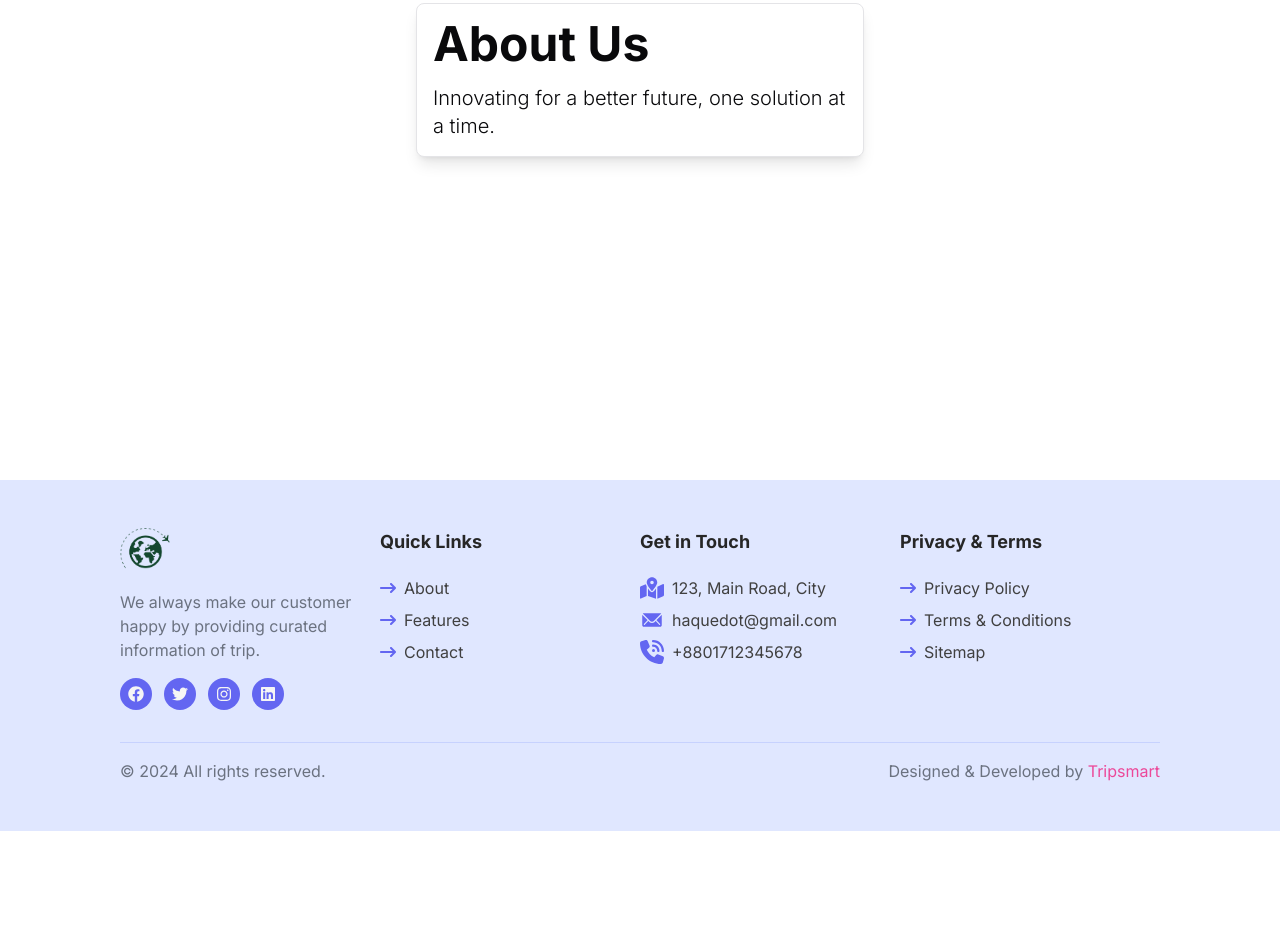
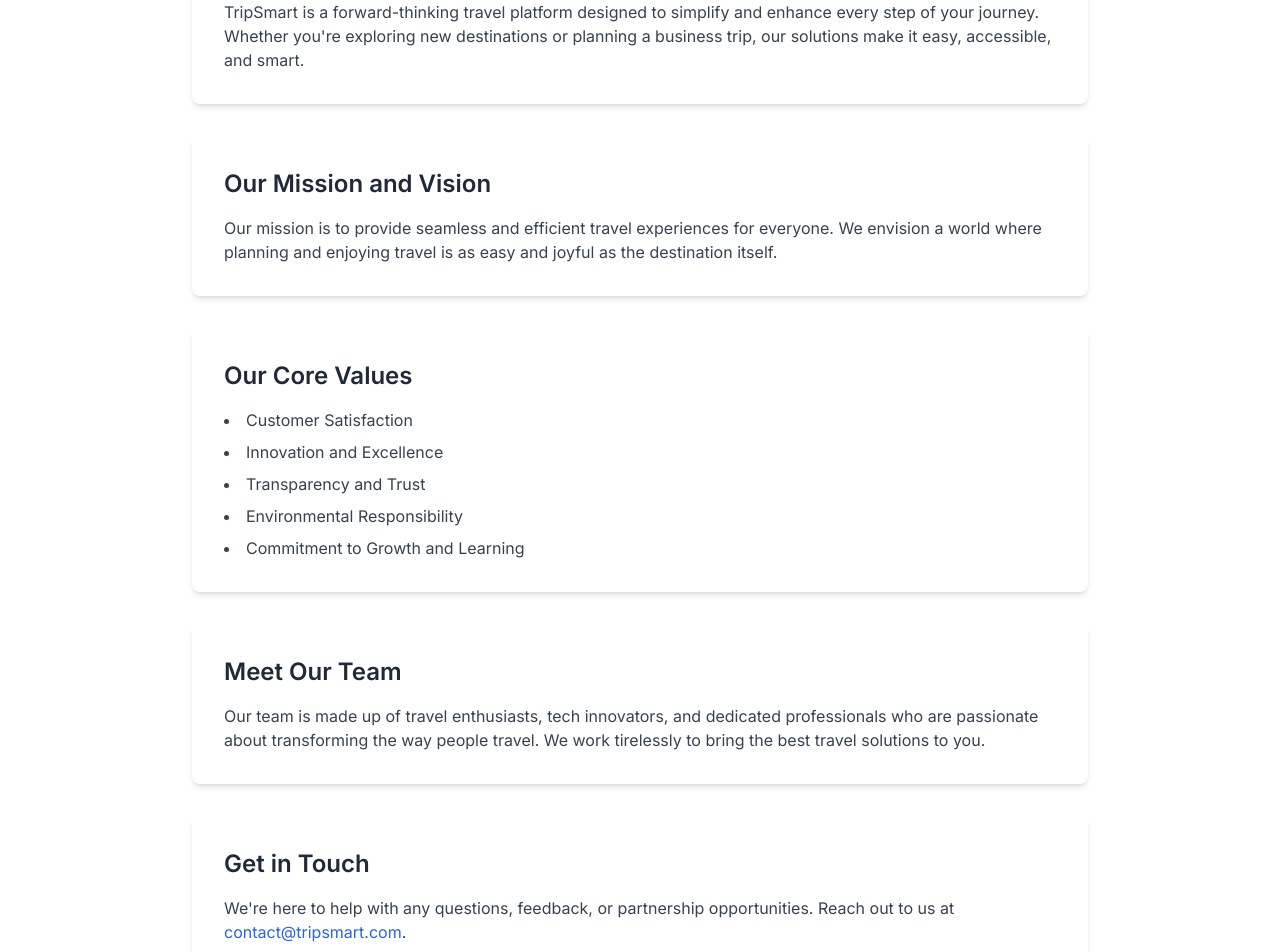
Before and after one commit to haquedot/tripsmart, a Next.js app: page /about in a window 1280 px wide. Shown: the part 320-1272 px from the top of the page. Before the commit the page ends 1151 px from the top, so only its background shows below. Built offline with nearby package versions, Linux system fonts and the light colour scheme.

Commit message:
edited content in about page

```diff
--- a/src/app/about/page.tsx
+++ b/src/app/about/page.tsx
@@ -1,4 +1,4 @@
-// about page for tripsmart
+// about page for TripSmart
 
 'use client';
 
@@ -6,11 +6,58 @@
 
 export default function About() {
     return (
-        <div className="min-h-screen flex items-center justify-center">
-            <div className="w-full max-w-md p-4 space-y-4 border bg-white rounded-lg shadow-lg">
-                <h1 className="text-5xl font-bold mb-4">About Us</h1>
-                <p className="text-xl font-light">Innovating for a better future, one solution at a time.</p>
+        <div className="flex flex-col items-center justify-center py-20 px-4 min-h-screen">
+            <div className="w-full max-w-3xl text-center mb-12">
+                <h1 className="text-4xl font-bold text-gray-800">About TripSmart</h1>
+                <p className="text-lg text-gray-600 mt-4">
+                    At TripSmart, we’re dedicated to enhancing your travel experience by making it smarter and more convenient. Learn more about our journey, mission, and what drives us.
+                </p>
             </div>
+
+            {/* Company Overview Section */}
+            <section className="w-full max-w-4xl bg-white rounded-lg shadow-md p-8 mb-8">
+                <h2 className="text-2xl font-semibold text-gray-800">Who We Are</h2>
+                <p className="text-gray-700 mt-4">
+                    TripSmart is a forward-thinking travel platform designed to simplify and enhance every step of your journey. Whether you're exploring new destinations or planning a business trip, our solutions make it easy, accessible, and smart.
+                </p>
+            </section>
+
+            {/* Mission and Vision Section */}
+            <section className="w-full max-w-4xl bg-white rounded-lg shadow-md p-8 mb-8">
+                <h2 className="text-2xl font-semibold text-gray-800">Our Mission and Vision</h2>
+                <p className="text-gray-700 mt-4">
+                    Our mission is to provide seamless and efficient travel experiences for everyone. We envision a world where planning and enjoying travel is as easy and joyful as the destination itself.
+                </p>
+            </section>
+
+            {/* Core Values Section */}
+            <section className="w-full max-w-4xl bg-white rounded-lg shadow-md p-8 mb-8">
+                <h2 className="text-2xl font-semibold text-gray-800">Our Core Values</h2>
+                <ul className="list-disc list-inside text-gray-700 mt-4 space-y-2">
+                    <li>Customer Satisfaction</li>
+                    <li>Innovation and Excellence</li>
+                    <li>Transparency and Trust</li>
+                    <li>Environmental Responsibility</li>
+                    <li>Commitment to Growth and Learning</li>
+                </ul>
+            </section>
+
+            {/* Team Section */}
+            <section className="w-full max-w-4xl bg-white rounded-lg shadow-md p-8 mb-8">
+                <h2 className="text-2xl font-semibold text-gray-800">Meet Our Team</h2>
+                <p className="text-gray-700 mt-4">
+                    Our team is made up of travel enthusiasts, tech innovators, and dedicated professionals who are passionate about transforming the way people travel. We work tirelessly to bring the best travel solutions to you.
+                </p>
+                {/* Add images or more detailed info about team members if available */}
+            </section>
+
+            {/* Contact Information */}
+            <section className="w-full max-w-4xl bg-white rounded-lg shadow-md p-8">
+                <h2 className="text-2xl font-semibold text-gray-800">Get in Touch</h2>
+                <p className="text-gray-700 mt-4">
+                    We're here to help with any questions, feedback, or partnership opportunities. Reach out to us at <a href="mailto:contact@tripsmart.com" className="text-blue-600 hover:underline">contact@tripsmart.com</a>.
+                </p>
+            </section>
         </div>
     )
 }
```
